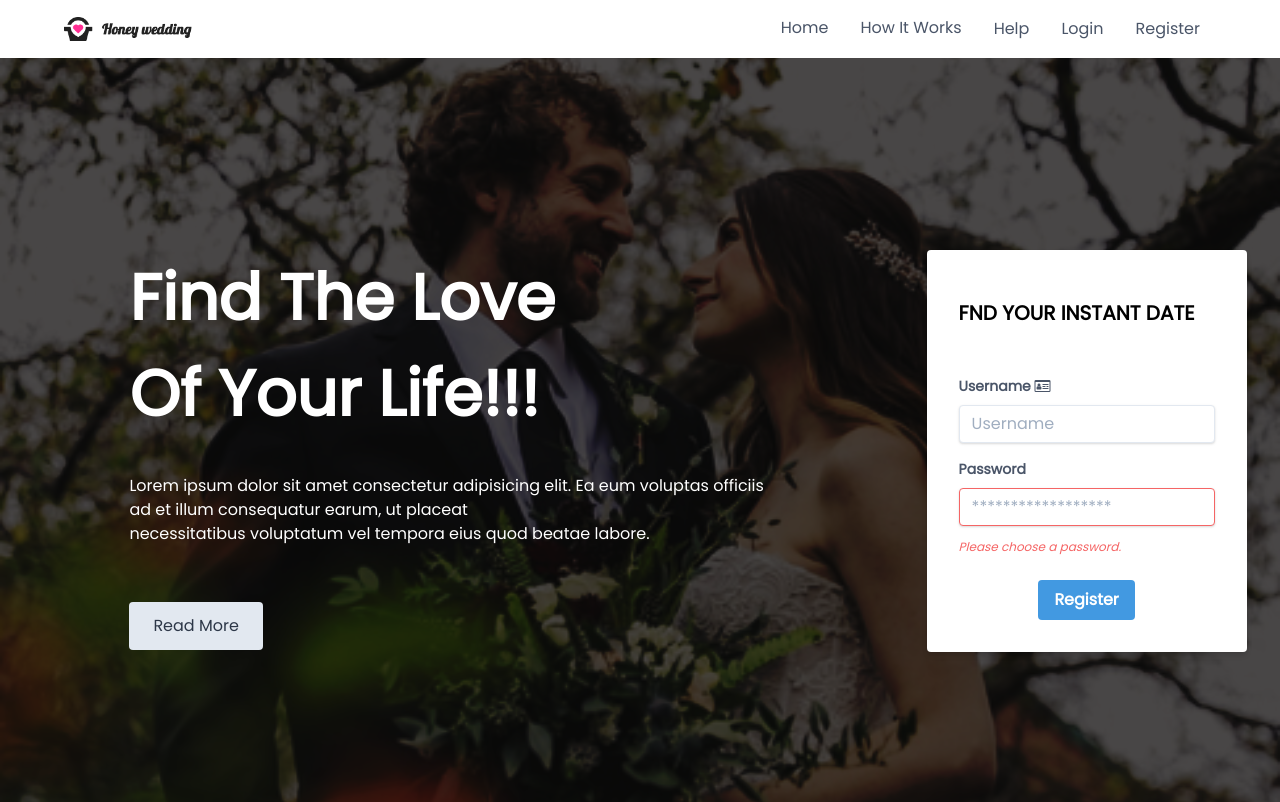
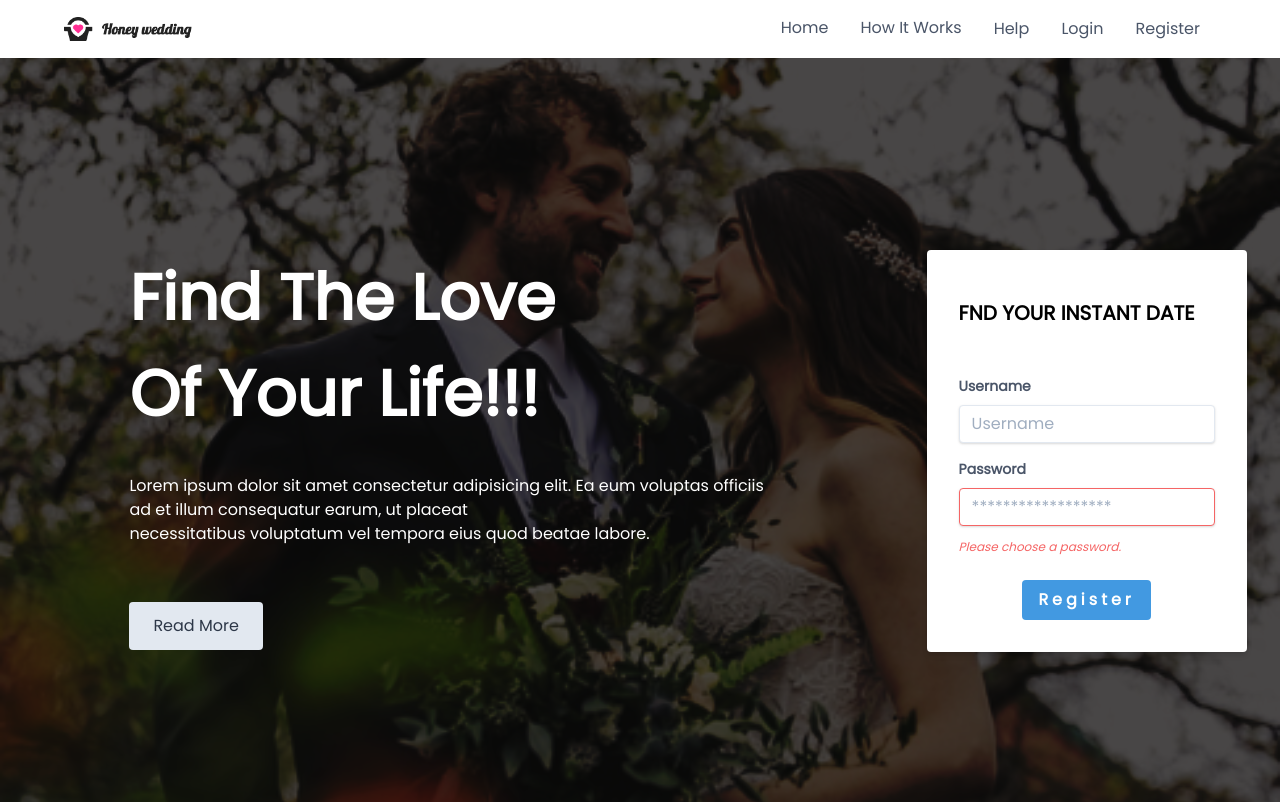
Before and after one commit to Emilsone/Dating--website, a Vue app in the folder Love-Bird/: page / in a window 1280 px wide. Shown: the top 802 px of the page. Built offline with nearby package versions, Linux system fonts and the light colour scheme.

Commit message:
Made some changes to the form elemet

```diff
--- a/Love-Bird/src/components/Banner.vue
+++ b/Love-Bird/src/components/Banner.vue
@@ -23,7 +23,7 @@
             class="block text-gray-700 text-sm font-bold mb-2"
             for="username"
           >
-            Username <i class="fa fa-id-card-o" aria-hidden="true"></i>
+            Username
           </label>
           <input
             class="shadow appearance-none border rounded w-full py-2 px-3 text-gray-700 leading-tight focus:outline-none focus:shadow-outline"
@@ -49,7 +49,7 @@
         </div>
         <div class="flex items-center justify-between">
           <button
-            class="bg-blue-500 hover:bg-blue-700 text-white font-bold py-2 px-4 rounded focus:outline-none focus:shadow-outline mx-auto w-42"
+            class="bg-blue-500 hover:bg-blue-700 text-white font-bold py-2 px-4 rounded focus:outline-none focus:shadow-outline mx-auto w-42 buton"
             type="button"
           >
           Register
@@ -100,4 +100,10 @@ export default {
     color: #ffffff;
   }
 }
+.buton{
+  letter-spacing:4px;
+}
+form{
+  background-color:transparent;
+}
 </style>
--- a/Love-Bird/src/components/Footer.vue
+++ b/Love-Bird/src/components/Footer.vue
@@ -64,7 +64,7 @@ export default {
     text-align: center;
   }
   .fa-facebook,.fa-twitter,.fa-instagram{
-  font-size: 19px;
+  font-size: 13px;
 }
 }
 </style>
```
